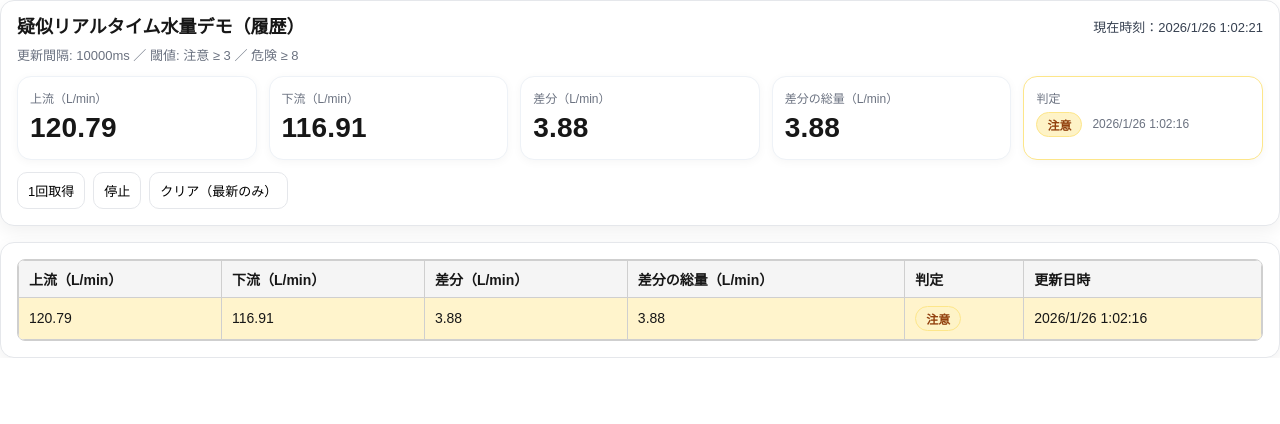
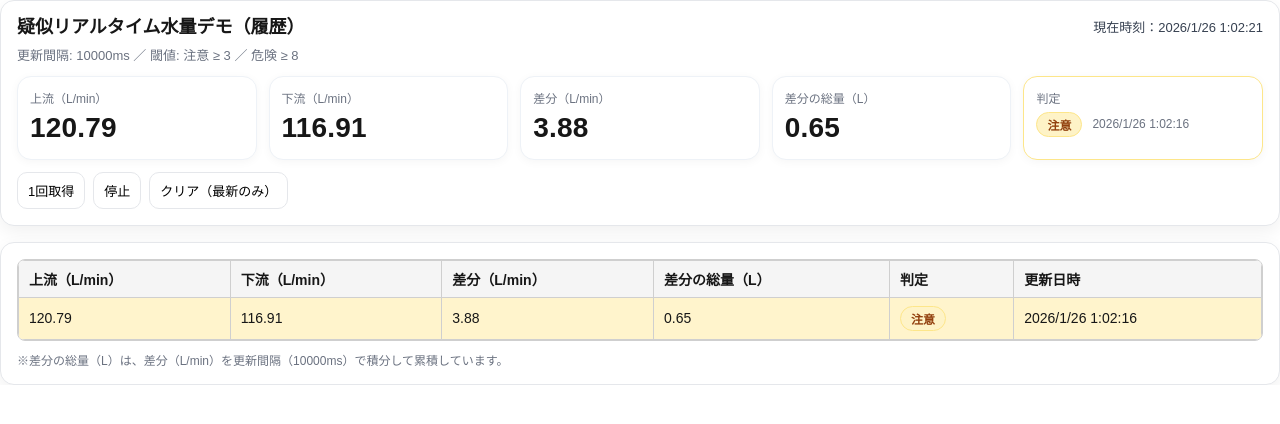
Before and after one commit to Kinopi0214/sinkhole-detection-app, a Next.js app: page / in a window 1280 px wide. Shown: the top 424 px of the page. Built offline with nearby package versions, Linux system fonts and the light colour scheme.

Commit message:
Add total water volume column

```diff
--- a/src/components/WaterDemo.tsx
+++ b/src/components/WaterDemo.tsx
@@ -7,12 +7,12 @@ import { MockWaterProvider } from "@/lib/providers/mockWaterProvider";
 import { calcDiff, judgeRisk, type RiskLevel, type WaterReading } from "@/lib/water";
 
 type Row = WaterReading & {
-  diff: number;
+  diff: number; // L/min
   risk: RiskLevel;
 };
 
 type RowWithTotal = Row & {
-  totalDiffLmin: number; // 差分(L/min)を単純加算した累積
+  totalDiffL: number; // ✅ 差分総量（L）＝差分(L/min)を時間積分した累積
 };
 
 function numEnv(key: string, fallback: number) {
@@ -38,6 +38,10 @@ export default function WaterDemo() {
   const jitter = numEnv("NEXT_PUBLIC_WATER_JITTER", 3);
 
   const maxRows = 300;
+
+  // ✅ 1ステップ分の体積換算係数
+  // diff(L/min) × (intervalMs/60000) = L
+  const stepMinutes = intervalMs / 60000;
 
   const provider = useMemo(
     () => new MockWaterProvider(upstreamBase, downstreamBase, jitter),
@@ -88,14 +92,14 @@ export default function WaterDemo() {
     // eslint-disable-next-line react-hooks/exhaustive-deps
   }, [running, intervalMs]);
 
-  // 差分(L/min)を単純累積
+  // ✅ 差分総量（L）を計算：diff(L/min) を intervalMs 分だけ積分して累積
   const rowsWithTotalDiff: RowWithTotal[] = useMemo(() => {
-    let acc = 0;
+    let accL = 0;
     return rows.map((cur) => {
-      acc += cur.diff;
-      return { ...cur, totalDiffLmin: acc };
+      accL += cur.diff * stepMinutes;
+      return { ...cur, totalDiffL: accL };
     });
-  }, [rows]);
+  }, [rows, stepMinutes]);
 
   const latest = rowsWithTotalDiff.length
     ? rowsWithTotalDiff[rowsWithTotalDiff.length - 1]
@@ -134,8 +138,8 @@ export default function WaterDemo() {
           </div>
 
           <div className={styles.kpiCard}>
-            <div className={styles.kpiLabel}>差分の総量（L/min）</div>
-            <div className={styles.kpiValue}>{latest ? latest.totalDiffLmin.toFixed(2) : "--"}</div>
+            <div className={styles.kpiLabel}>差分の総量（L）</div>
+            <div className={styles.kpiValue}>{latest ? latest.totalDiffL.toFixed(2) : "--"}</div>
           </div>
 
           <div className={`${styles.kpiCard} ${styles[`kpiTone_${latestTone}`]}`}>
@@ -168,7 +172,6 @@ export default function WaterDemo() {
 
       {/* 下部：テーブル */}
       <div className={styles.panel}>
-        {/* ここは既存のexcel CSSが効く前提（あなたのglobals.cssにあるはず） */}
         <div className="excel-wrap">
           <table className="excel-table">
             <thead>
@@ -176,7 +179,7 @@ export default function WaterDemo() {
                 <th>上流（L/min）</th>
                 <th>下流（L/min）</th>
                 <th>差分（L/min）</th>
-                <th>差分の総量（L/min）</th>
+                <th>差分の総量（L）</th>
                 <th>判定</th>
                 <th>更新日時</th>
               </tr>
@@ -194,7 +197,10 @@ export default function WaterDemo() {
                     <td>{r.upstream.toFixed(2)}</td>
                     <td>{r.downstream.toFixed(2)}</td>
                     <td>{r.diff.toFixed(2)}</td>
-                    <td>{r.totalDiffLmin.toFixed(2)}</td>
+
+                    {/* ✅ 体積（L） */}
+                    <td>{r.totalDiffL.toFixed(2)}</td>
+
                     <td>
                       <span className={`${styles.badge} ${styles[`badge_${tone}`]}`}>
                         {riskLabel(r.risk)}
@@ -207,6 +213,11 @@ export default function WaterDemo() {
             </tbody>
           </table>
         </div>
+
+        {/* 参考：計算の前提を小さく表示（発表で突っ込まれた時の保険） */}
+        <div style={{ marginTop: 10, fontSize: 12, color: "#6b7280" }}>
+          ※差分の総量（L）は、差分（L/min）を更新間隔（{intervalMs}ms）で積分して累積しています。
+        </div>
       </div>
     </div>
   );
```
Also changed, not shown: src/components/WaterDemo.module.css (line endings or trailing spaces).
